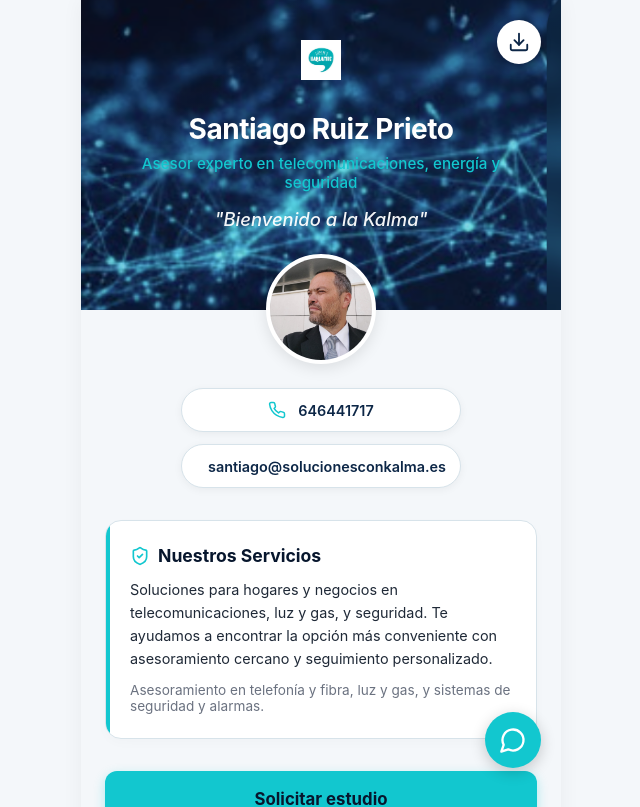
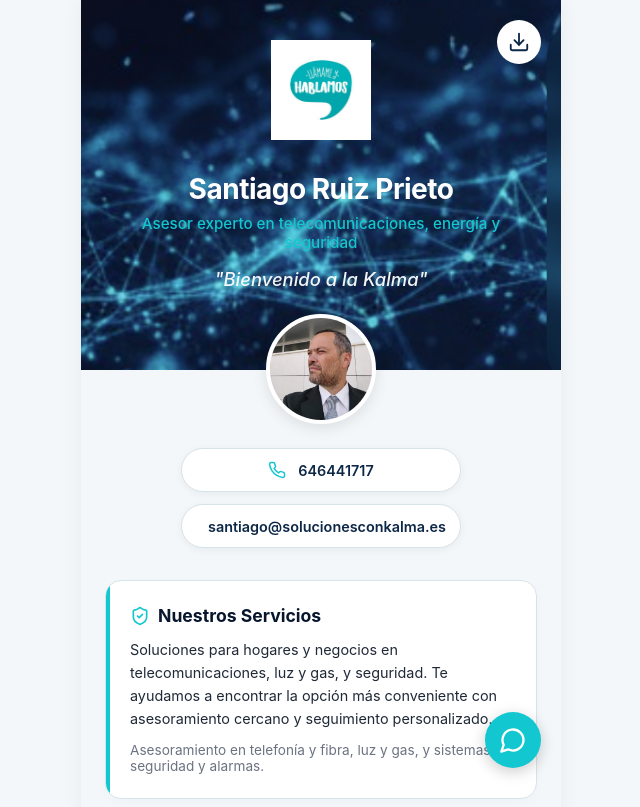
Before and after one commit to RocioCanoFernandez/santiago, a React (Vite) app: page / in a window 1280 px wide. Shown: the top 807 px of the page, without its empty margins (319-959 px from the left). Built offline with nearby package versions, Linux system fonts and the light colour scheme.

Commit message:
Add files via upload

```diff
--- a/src/index.css
+++ b/src/index.css
@@ -68,7 +68,7 @@
 }
 
 .logo-container img {
-  height: 40px;
+  height: 100px;
   width: auto;
   object-fit: contain;
 }
```
